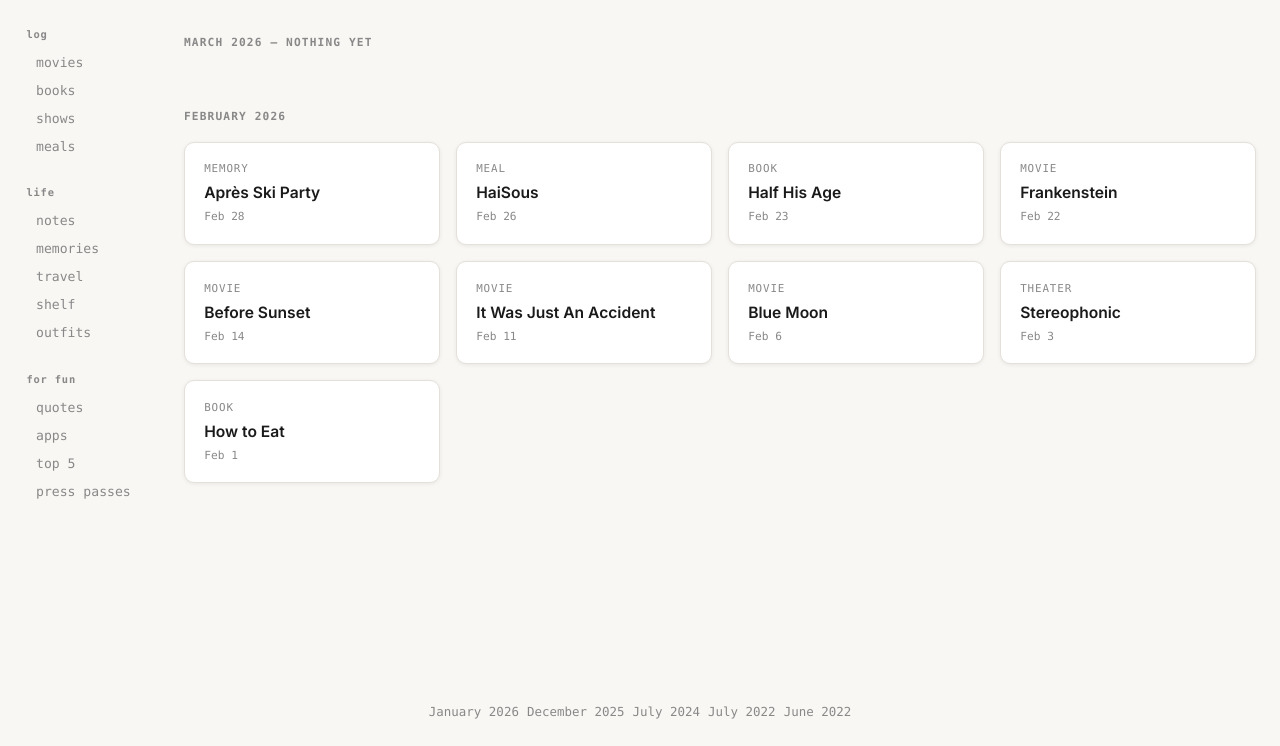
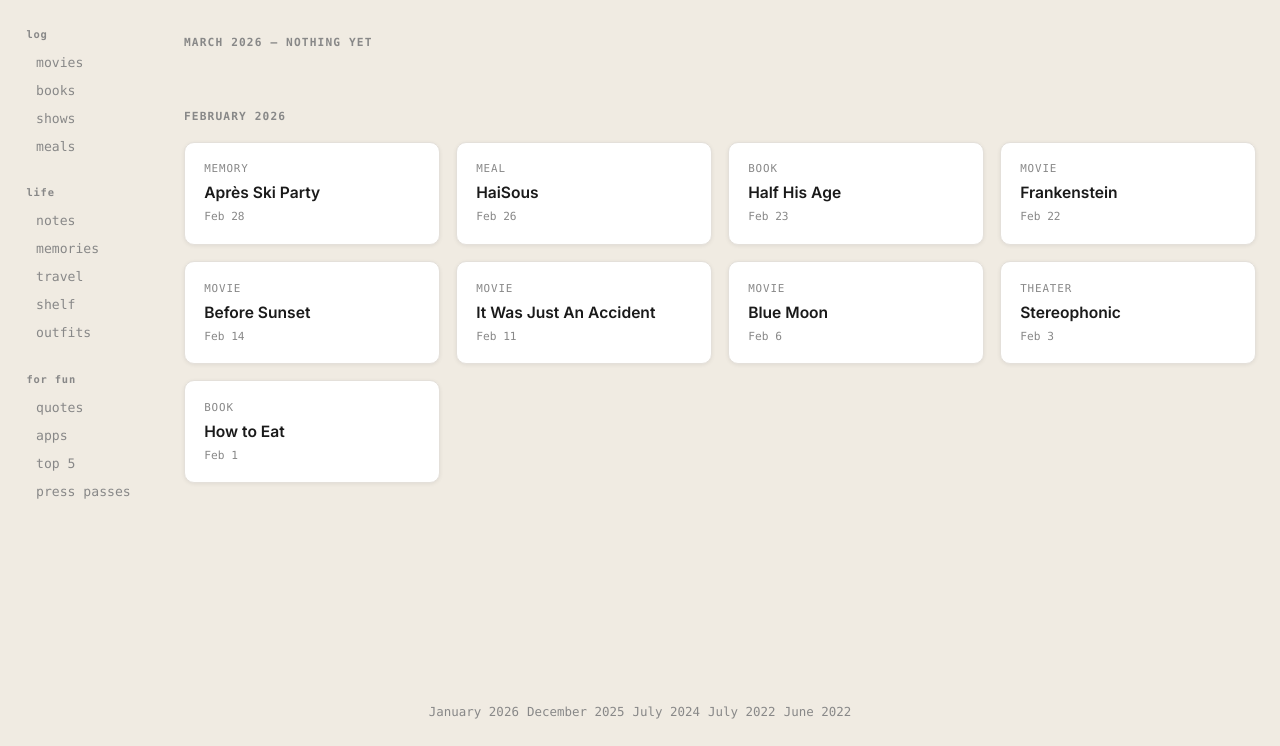
Before and after one commit to moderidden/dumblr, a website: page index.html in a window 1280 px wide. Shown: the part 54-800 px from the top of the page. Drawn offline with Linux system fonts and the light colour scheme.

Commit message:
Warmer pale beige background in light mode (#f0ebe2)
Co-Authored-By: Claude Sonnet 4.6 <noreply@anthropic.com>

```diff
--- a/assets/css/site.css
+++ b/assets/css/site.css
@@ -5,7 +5,7 @@
 
 /* ── Color tokens (light mode defaults) ── */
 :root {
-  --bg:          #f9f7f4;
+  --bg:          #f0ebe2;
   --bg-card:     #ffffff;
   --border:      #e4e0da;
   --text:        #1a1a1a;
@@ -55,7 +55,7 @@
 /* If OS is in light mode and theme is auto, revert to light */
 @media (prefers-color-scheme: light) {
   [data-theme="auto"] {
-    --bg:          #f9f7f4;
+    --bg:          #f0ebe2;
     --bg-card:     #ffffff;
     --border:      #e4e0da;
     --text:        #1a1a1a;
```
